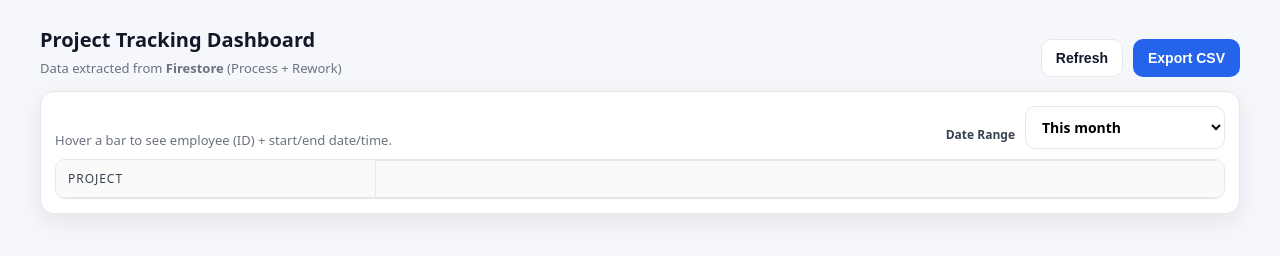
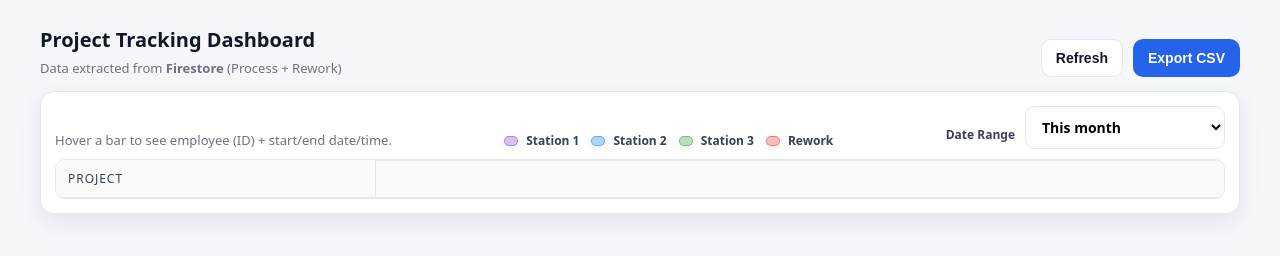
Before and after one commit to lover0sie/Project-Tracking-Dashboard, a plain HTML site: page index.html in a window 1280 px wide. Drawn offline with Linux system fonts and the light colour scheme; no server answers.

Commit message:
Added legend

```diff
--- a/css/styles.css
+++ b/css/styles.css
@@ -224,7 +224,7 @@ select:focus{
   display:flex;
   flex-direction:column;
   justify-content:center;
-  gap:2px; /* spacing between title/meta */
+  gap:2px;   /* spacing between title/meta */
   position: sticky;
   left: 0;
   z-index: 10;                 /* above timeline grid */
@@ -342,3 +342,35 @@ select:focus{
   .top{ flex-direction: column; align-items: stretch; }
   .actions{ justify-content: flex-start; }
 }
+
+.legend{
+  margin-top: 8px;
+  display: flex;
+  flex-wrap: wrap;
+  gap: 12px;
+  align-items: center;
+  font-size: 12px;
+  color: var(--muted);
+}
+
+.legItem{
+  display: inline-flex;
+  align-items: center;
+  gap: 8px;
+  font-weight: 700;
+  color: #374151;
+}
+
+.swatch{
+  width: 14px;
+  height: 10px;
+  border-radius: 999px;
+  border: 1px solid rgba(0,0,0,0.08);
+  box-shadow: 0 2px 6px rgba(17,24,39,0.08);
+}
+
+/* match your bar colors */
+.swatch.st1{ background: rgba(126,87,194,0.35); border-color: rgba(126,87,194,0.55); }
+.swatch.st2{ background: rgba(30,136,229,0.35); border-color: rgba(30,136,229,0.55); }
+.swatch.st3{ background: rgba(67,160,71,0.35); border-color: rgba(67,160,71,0.55); }
+.swatch.rework{ background: rgba(239,68,68,0.35); border-color: rgba(239,68,68,0.55); }
--- a/index.html
+++ b/index.html
@@ -27,6 +27,14 @@
         <div class="hint">
           Hover a bar to see employee (ID) + start/end date/time.
         </div>
+
+        <div class="legend">
+          <span class="legItem"><span class="swatch st1"></span>Station 1</span>
+          <span class="legItem"><span class="swatch st2"></span>Station 2</span>
+          <span class="legItem"><span class="swatch st3"></span>Station 3</span>
+          <span class="legItem"><span class="swatch rework"></span>Rework</span>
+        </div>
+
 
         <div class="filters">
           <label for="dateMode">Date Range</label>
--- a/js/gantt.js
+++ b/js/gantt.js
@@ -294,7 +294,7 @@ function minMaxFromSegments(segments) {
 function clamp(n, a, b) { return Math.max(a, Math.min(b, n)); }
 
 function renderGantt(projectMap, days, rangeMin, rangeMax) {
-  // 1) Build headers
+  // Build headers
   dayHeadEl.innerHTML = days.map(d => `
     <div class="dayCol">
       <div class="d1">${dateKey(d)}</div>
@@ -304,11 +304,10 @@ function renderGantt(projectMap, days, rangeMin, rangeMax) {
 
   monthHeadEl.innerHTML = buildMonthHeader(days);
 
-  // 2) Compute widths ONCE
+  // Compute widths ONCE
   const dayW = getDayW();
   const totalWidthPx = days.length * dayW;
 
-  // (keep this if you still use --days in CSS)
   document.documentElement.style.setProperty("--days", String(days.length));
 
   // Force header widths (prevents “lines stop after 25 cols”)
```
